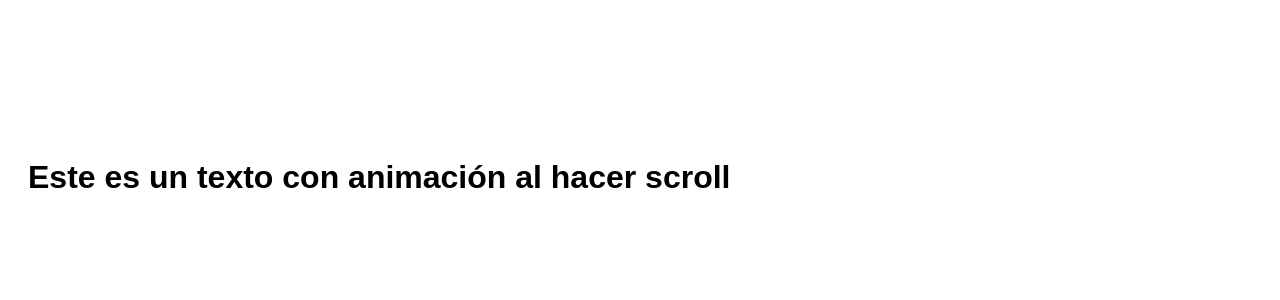
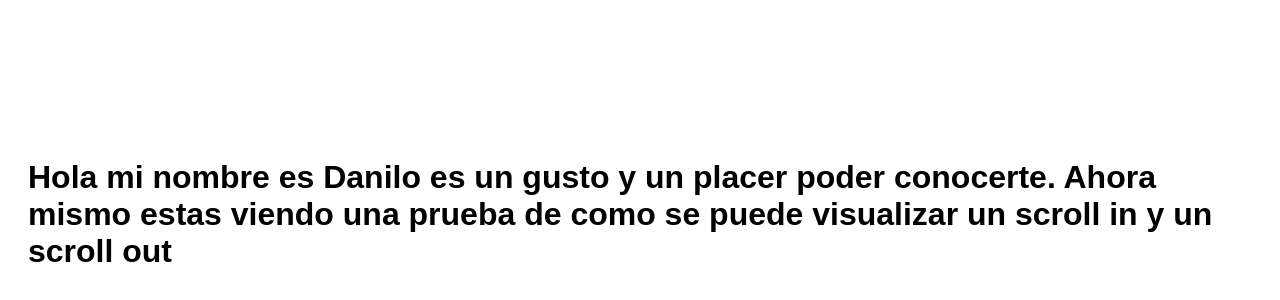
Before and after one commit to Decarrillo/Mojarra, a plain HTML site: page index.html in a window 1280 px wide. Shown: the part 670-970 px from the top of the page. Drawn offline with Linux system fonts and the light colour scheme.

Commit message:
Update index.html

```diff
--- a/index.html
+++ b/index.html
@@ -22,7 +22,7 @@
 </head>
 <body>
   <div id="animatedText" class="fade-in">
-    <h1>Este es un texto con animación al hacer scroll</h1>
+    <h1>Hola mi nombre es Danilo es  un gusto y un placer poder conocerte. Ahora  mismo estas viendo una prueba de como se puede visualizar un scroll in y un scroll out</h1>
   </div>
 
   <script>
```
